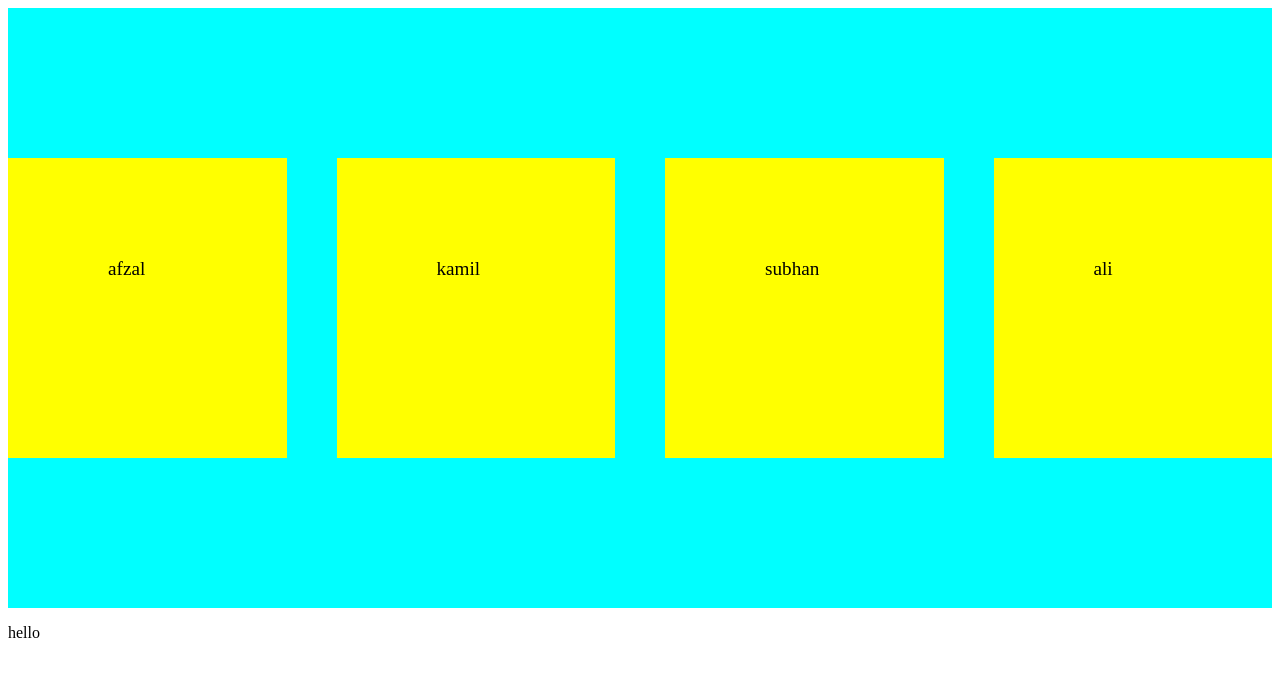
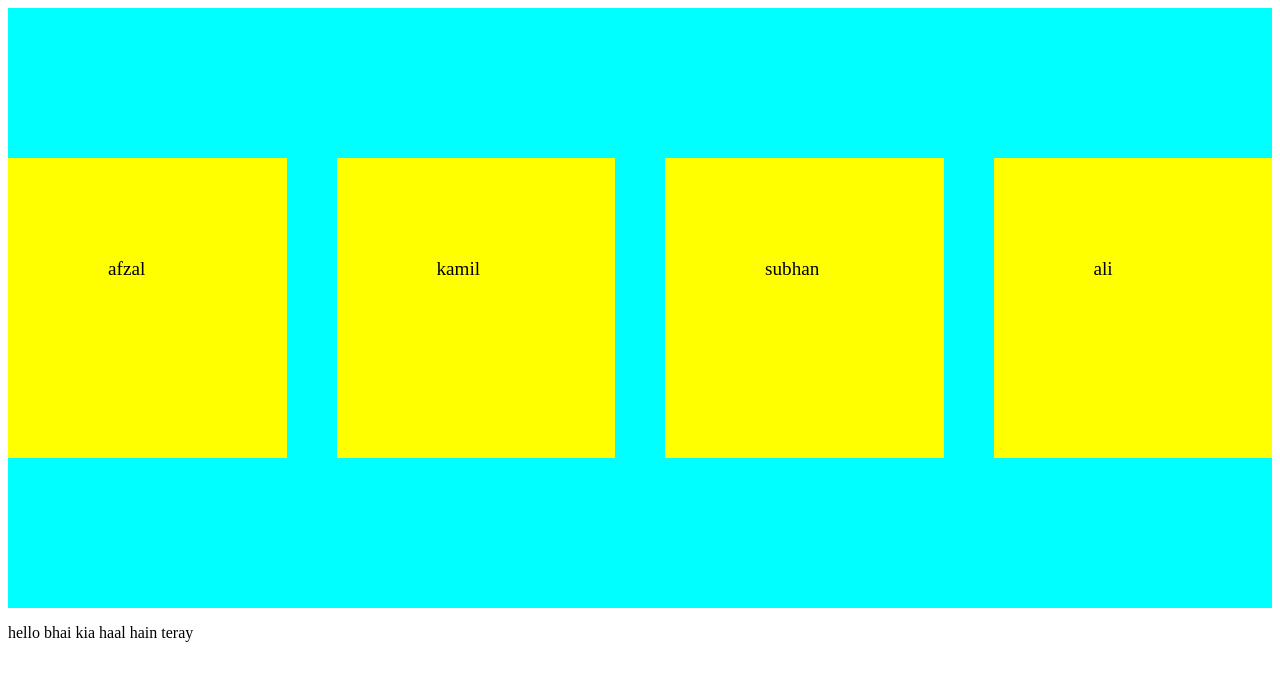
Before and after one commit to muhammadafzkamil/practtice_of-git, a plain HTML site: page index.html in a window 1280 px wide. Drawn offline with Linux system fonts and the light colour scheme.

Commit message:
Update index.html

```diff
--- a/index.html
+++ b/index.html
@@ -15,6 +15,6 @@
         <div class="inner-box">ali</div>
 
     </div>
-    <p>hello</p>
+    <p>hello bhai kia haal hain teray</p>
 </body>
 </html>
```
